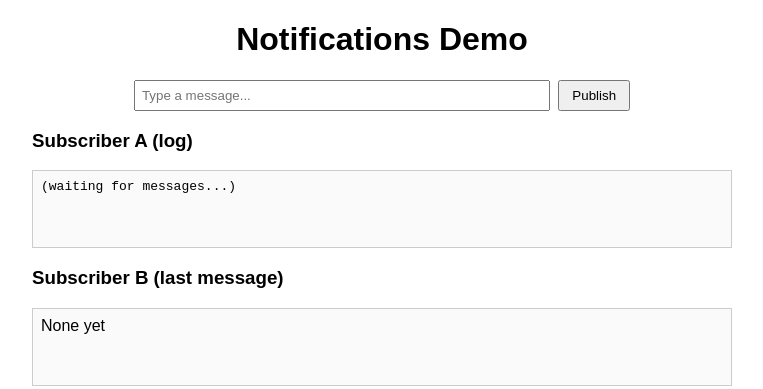
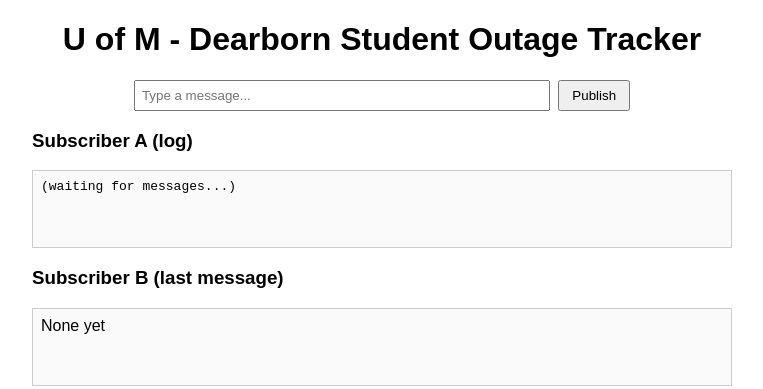
Before and after one commit to lrandres/pubsub-demo, a plain HTML site: page index.html in a window 1280 px wide. Shown: the whole page, without its empty margins (258-1021 px from the left). Drawn offline with Linux system fonts and the light colour scheme.

Commit message:
Update index.html

```diff
--- a/index.html
+++ b/index.html
@@ -37,7 +37,7 @@
   </style>
 </head>
 <body>
-  <h1>Notifications Demo</h1>
+  <h1>U of M - Dearborn Student Outage Tracker</h1>
   <div id="container">
     <!-- PUBLISHER -->
     <div style="text-align:center; margin-bottom:1rem;">
```
